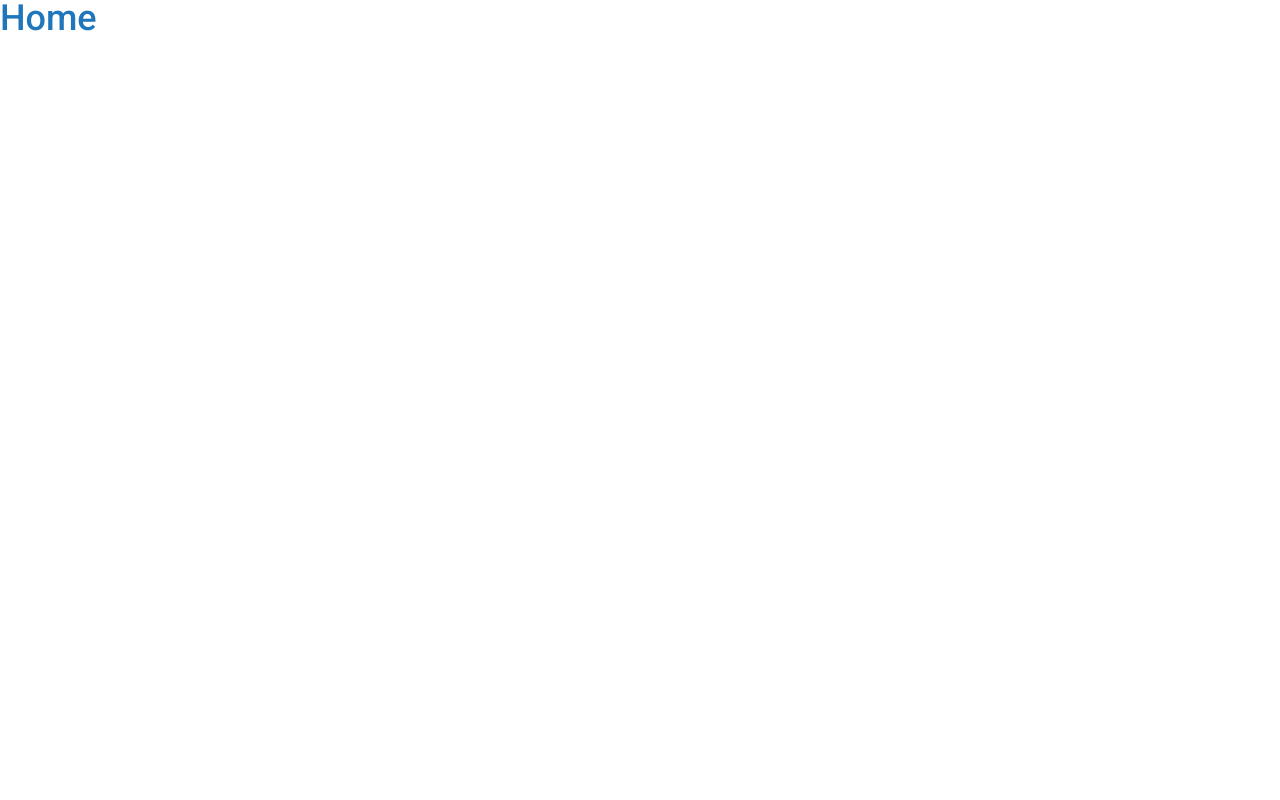
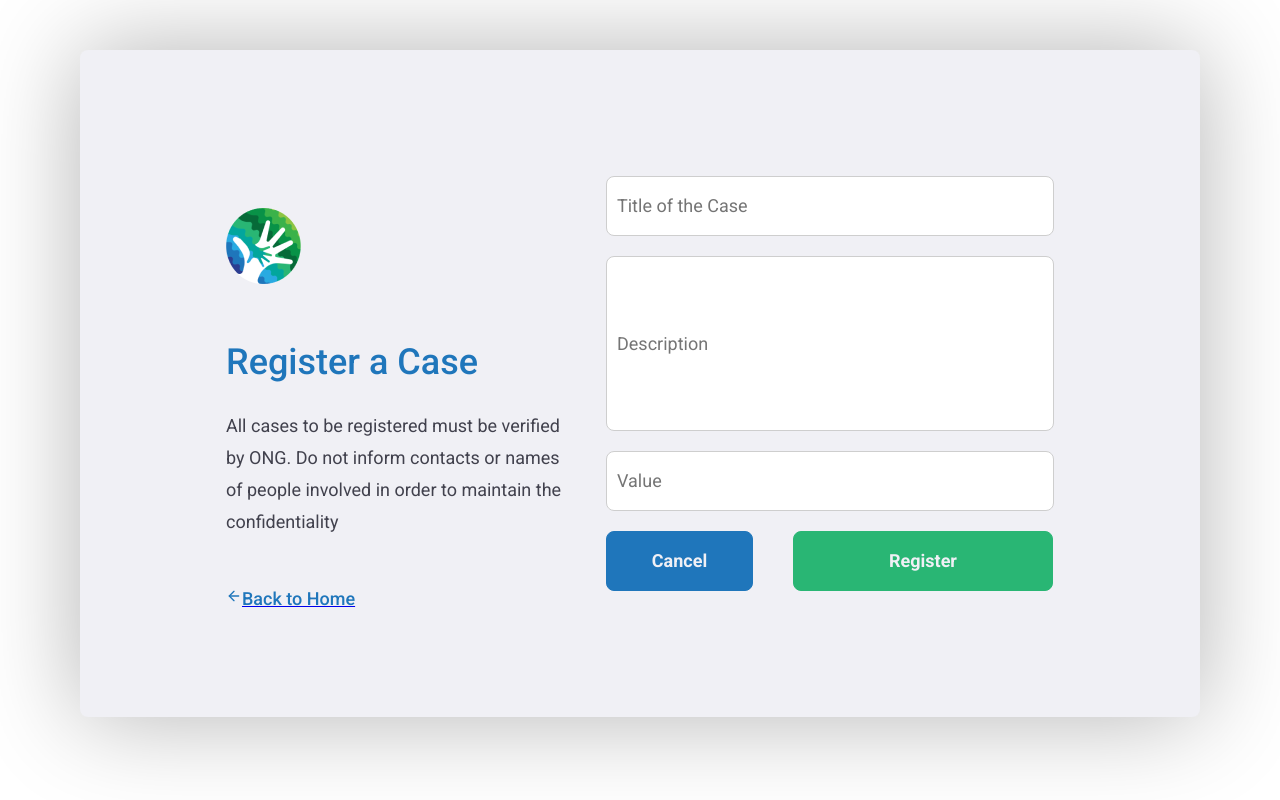
Before and after one commit to fernandojvlima/helpMe, a React (Create React App) app in the folder frontend/: page /cases/new in a window 1280 px wide. Built offline with nearby package versions, Linux system fonts and the light colour scheme.

Commit message:
Frontend - Register a new Case - View

```diff
--- /dev/null
+++ b/frontend/src/components/BtnCancel/index.js
@@ -0,0 +1,8 @@
+import React from 'react';
+import './styles.css';
+
+export default function BtnCancel(props) {
+  return (
+    <button type={props.type} className="BtnCancel" onClick={props.onClick} >{props.name}</button>
+  )
+}
--- /dev/null
+++ b/frontend/src/components/BtnCancel/styles.css
@@ -0,0 +1,20 @@
+.BtnCancel {
+  width: 147px;
+  height: 60px;
+  border: 1px solid #1f76bb;
+  background-color: #1f76bb;
+  border-radius: 8px;
+  margin-right: 20px;
+
+  font-family: Roboto;
+  font-style: normal;
+  font-weight: bold;
+  font-size: 18px;
+  line-height: 21px;
+  /* identical to box height */
+
+  text-align: center;
+
+  /* Background */
+  color: #f0f0f5;
+}
--- a/frontend/src/components/BtnLogout/styles.css
+++ b/frontend/src/components/BtnLogout/styles.css
@@ -5,4 +5,10 @@
   border-radius: 8px;
   border: 1px solid #1f76bb;
   margin-left: 10px;
+  background: transparent;
+  transition: 0.2s;
 }
+
+.BtnLogout:hover {
+  color: #cecece;
+}
--- a/frontend/src/components/BtnPrimary/index.js
+++ b/frontend/src/components/BtnPrimary/index.js
@@ -3,6 +3,6 @@ import './style.css';
 
 export default function BtnPrimary(props) {
   return (
-    <button className="btnPrimary" type={props.type}> {props.value} </button>
+    <button className="btnPrimary" name={props.name} type={props.type}> {props.value} </button>
   )
 }
--- a/frontend/src/components/InputStd/index.js
+++ b/frontend/src/components/InputStd/index.js
@@ -3,6 +3,6 @@ import './styles.css'
 
 export default function InputStd(props) {
   return (
-    <input className={props.className} id={props.id} type={props.type} placeholder={props.placeholder} onChange={props.onChange} />
+    <input className={props.className} name={props.name} id={props.id} type={props.type} placeholder={props.placeholder} onChange={props.onChange} />
   )
 }
--- /dev/null
+++ b/frontend/src/pages/NewCase/index.js
@@ -0,0 +1,36 @@
+import React from 'react';
+import './styles.css';
+import logoTransparent from './../../assets/logoTransparent.png';
+import { FiArrowLeft } from 'react-icons/fi'
+import { Link } from 'react-router-dom';
+import InputStd from './../../components/InputStd';
+import BtnPrimary from './../../components/BtnPrimary';
+import BtnCancel from './../../components/BtnCancel';
+
+export default function Register() {
+  return (
+    <div className="container-register">
+      <div className="section">
+        <img src={logoTransparent} alt="Help Me" />
+        <h1>Register a Case</h1>
+        <p>
+          All cases to be registered must be verified by  ONG.
+          Do not inform contacts or names of people involved  in order to
+          maintain the confidentiality
+        </p>
+        <Link to="/"><p><FiArrowLeft size={16} />  Back to Home</p></Link>
+      </div>
+
+      <div className="form">
+        <InputStd type="text" className="inputStd" name="title" placeholder="Title of the Case" />
+        <InputStd type="email" className="inputDescription" name="description" placeholder="Description" />
+        <InputStd type="text" className="inputStd" name="value" placeholder="Value" />
+        <div className="buttonGroup">
+          <BtnCancel type="button" name="Cancel" />
+          <BtnPrimary className="btnPrimary" type="submit" value="Register" />
+        </div>
+
+      </div>
+    </div>
+  )
+}
--- /dev/null
+++ b/frontend/src/pages/NewCase/styles.css
@@ -0,0 +1,93 @@
+.container-register {
+  max-width: 1120px;
+  height: 667px;
+  background-color: #f0f0f5;
+  margin: 50px auto;
+  border-radius: 8px;
+
+  display: flex;
+  flex-direction: row;
+  flex-wrap: wrap;
+  justify-content: center;
+  align-items: center;
+  box-shadow: 0 0 100px rgba(0, 0, 0, 0.3);
+}
+
+.section {
+  display: flex;
+  flex-direction: column;
+  align-items: flex-start;
+  width: 100%;
+  max-width: 350px;
+  margin-right: 30px;
+}
+
+.section h1 {
+  margin-top: 60px;
+  margin-bottom: 30px;
+}
+
+.section p {
+  margin-bottom: 50px;
+  font-family: Roboto;
+  font-style: normal;
+  font-weight: normal;
+  font-size: 18px;
+  line-height: 32px;
+  /* or 178% */
+  color: #41414d;
+}
+
+.section a p {
+  display: flex;
+  text-decoration: none;
+  color: #1f76bb;
+  font-family: Roboto;
+  font-style: normal;
+  font-weight: 500;
+  font-size: 18px;
+  line-height: 21px;
+  margin-bottom: 50px;
+  transition: 0.2s;
+}
+
+.form {
+  display: flex;
+  flex-direction: column;
+  flex-wrap: nowrap;
+}
+
+.form .city {
+  display: flex;
+  flex-direction: row;
+  flex-wrap: nowrap;
+  justify-content: space-between;
+}
+
+.form .inputStd {
+  width: 448px;
+  height: 60px;
+}
+
+.form .inputDescription {
+  width: 448px;
+  height: 175px;
+  border-radius: 8px;
+  border: 1px solid #cecece;
+  background-color: #ffffff;
+  color: #737380;
+  font-family: Roboto;
+  font-style: normal;
+  font-weight: normal;
+  font-size: 18px;
+  line-height: 21px;
+  margin-bottom: 20px;
+  padding-left: 10px;
+}
+
+.form .btnPrimary {
+  width: 260px;
+  height: 60px;
+  margin-left: 20px;
+  border: 1px solid #29b674;
+}
--- a/frontend/src/pages/Profile/index.js
+++ b/frontend/src/pages/Profile/index.js
@@ -1,4 +1,5 @@
 import React from 'react';
+import { Link } from 'react-router-dom';
 import logoTransparent from './../../assets/logoTransparent.png';
 import BtnPrimary from './../../components/BtnPrimary';
 import BtnLogout from './../../components/BtnLogout';
@@ -11,11 +12,11 @@ export default function Profile() {
       <div className="header">
         <div className="leftContent">
           <img src={logoTransparent} alt="logo" />
-          <p>Welcome Fernando</p>
+          <span>Welcome Fernando</span>
         </div>
 
         <div className="rightContent">
-          <BtnPrimary type="button" value="Register a new case" />
+          <Link to="/cases/new"> <BtnPrimary type="button" value="Register a new case" /></Link>
           <BtnLogout type="button" value="Logout" />
         </div>
       </div>
@@ -23,10 +24,9 @@ export default function Profile() {
       <h1>Cases</h1>
 
       <div className="casesContainer">
-
         <div className="card">
+          <button className="btnIcon" type="button"><FiTrash2 size={20} color="#a8a8b3" /></button>
           <p className="cardTitle">
-            <p><FiTrash2 size={16} /></p>
             Case:
           </p>
           <p>Family needing medicine</p>
@@ -41,58 +41,6 @@ export default function Profile() {
           <p>R$ 120,00</p>
         </div>
 
-        <div className="card">
-          <p className="cardTitle">
-            <p><FiTrash2 size={16} /></p>
-            Case:
-          </p>
-          <p>Family needing medicine</p>
-          <p className="cardTitle">
-            Briefing:
-          </p>
-          <p>Live in this house two old people plus 65+, they have no jobs
-          or any source of money. Both need medicine or money.</p>
-          <p className="cardTitle">
-            Value:
-          </p>
-          <p>R$ 120,00</p>
-        </div>
-
-        <div className="card">
-          <p className="cardTitle">
-            <p><FiTrash2 size={16} /></p>
-            Case:
-          </p>
-          <p>Family needing medicine</p>
-          <p className="cardTitle">
-            Briefing:
-          </p>
-          <p>Live in this house two old people plus 65+, they have no jobs
-          or any source of money. Both need medicine or money.</p>
-          <p className="cardTitle">
-            Value:
-          </p>
-          <p>R$ 120,00</p>
-        </div>
-
-        <div className="card">
-          <p className="cardTitle">
-            <p className="cardIcon"><FiTrash2 size={16} /></p>
-            Case:
-          </p>
-          <p>Family needing medicine</p>
-          <p className="cardTitle">
-            Briefing:
-          </p>
-          <p>Live in this house two old people plus 65+, they have no jobs
-          or any source of money. Both need medicine or money.</p>
-          <p className="cardTitle">
-            Value:
-          </p>
-          <p>R$ 120,00</p>
-        </div>
-
-
       </div>
     </div>
   )
--- a/frontend/src/pages/Profile/styles.css
+++ b/frontend/src/pages/Profile/styles.css
@@ -2,15 +2,10 @@
 
 .mainContent {
   width: 100%;
-  max-width: 1120px;
+  max-width: 1180px;
   height: 100vh;
-  margin: 0 auto;
-  padding: 20px;
-}
-
-.mainContent h1 {
-  margin-bottom: 30px;
-  margin-top: 30px;
+  margin: 32px auto;
+  padding: 0 30px;
 }
 
 .header {
@@ -22,10 +17,15 @@
   justify-content: space-between;
 }
 
-.header p {
-  margin-left: 30px;
+.header span {
+  margin-left: 24px;
+  font-size: 20px;
 }
 
+.mainContent h1 {
+  margin-bottom: 24px;
+  margin-top: 80px;
+}
 .leftContent {
   display: flex;
   flex-direction: row;
@@ -70,8 +70,15 @@
   margin-bottom: 10px;
 }
 
-.card .cardIcon {
-  align-self: flex-end;
+.card .btnIcon {
+  position: relative;
+  border: 0;
+  background: transparent;
+  left: 460px;
+}
+
+.card .btnIcon:hover {
+  opacity: 0.8;
 }
 
 .btnPrimary {
--- a/frontend/src/pages/Register/index.js
+++ b/frontend/src/pages/Register/index.js
@@ -5,24 +5,8 @@ import { FiArrowLeft } from 'react-icons/fi'
 import { Link } from 'react-router-dom';
 import InputStd from './../../components/InputStd';
 import BtnPrimary from './../../components/BtnPrimary';
-import axios from 'axios';
 
 export default function Register() {
-
-  async function handleSubmit(e) {
-    e.preventDefault()
-    //   const register = await axios.post('http://localhost:3333/ongs'){
-    //     name,
-    //     email,
-    //     whatsapp,
-    //     city,
-    //     uf
-    //   }
-
-    // }
-
-  }
-
   return (
     <div className="container-register">
       <div className="section">
@@ -35,7 +19,7 @@ export default function Register() {
         <Link to="/"><p><FiArrowLeft size={16} />  Back to Logon</p></Link>
       </div>
 
-      <div className="form" onSubmit={handleSubmit}>
+      <div className="form">
         <InputStd type="text" className="inputStd" name="name" placeholder="ONG Name" />
         <InputStd type="email" className="inputStd" name="email" placeholder="E-mail" />
         <InputStd type="text" className="inputStd" name="whatsapp" placeholder="Whatsapp" />
@@ -43,7 +27,7 @@ export default function Register() {
           <InputStd type="text" className="inputStd" id="city" name="city" placeholder="City" />
           <InputStd type="text" className="inputStd" id="uf" name="uf" placeholder="UF" />
         </div>
-        <BtnPrimary type="submit" className="btnPrimary" value="Register" onClick={(e) => handleSubmit(e)} />
+        <BtnPrimary type="submit" className="btnPrimary" value="Register" />
       </div>
     </div>
   )
--- a/frontend/src/routes.js
+++ b/frontend/src/routes.js
@@ -4,16 +4,17 @@ import Logon from './pages/Logon';
 import Home from './pages/Home';
 import Register from './pages/Register';
 import Profile from './pages/Profile';
+import NewCase from './pages/NewCase';
 
 export default function Routes() {
   return (
     <Router>
       <Switch>
         <Route exact path="/" component={Logon} />
-        <Route path="/cases" component={Home} />
+        <Route exact path="/cases" component={Home} />
         <Route path="/register" component={Register} />
-        <Route pathe="/profile" component={Profile} />
-
+        <Route path="/profile" component={Profile} />
+        <Route path="/cases/new" component={NewCase} />
       </Switch>
     </Router>
   )
```
Also changed, not shown: 1 other file (tests, documents, lock files or other folders).
